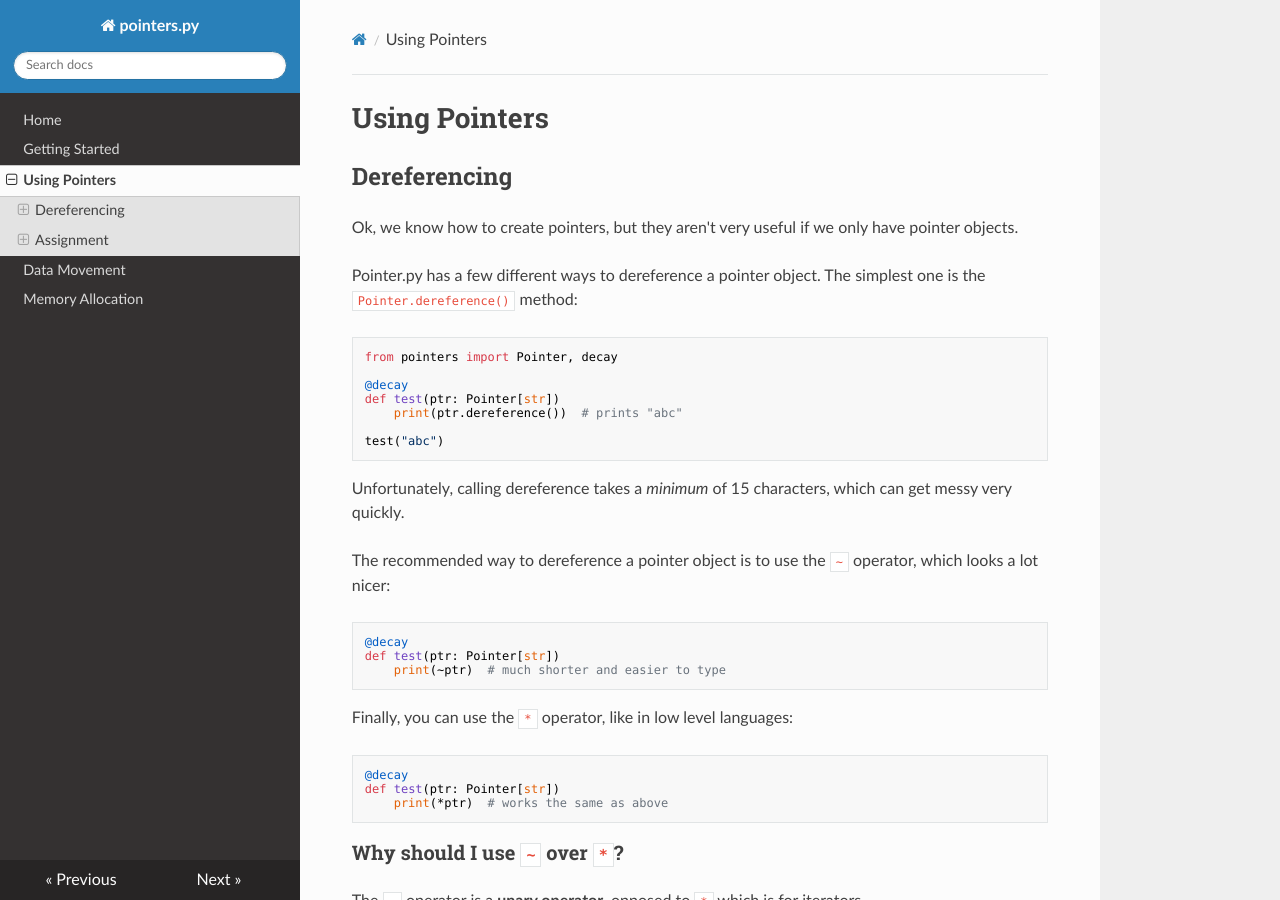
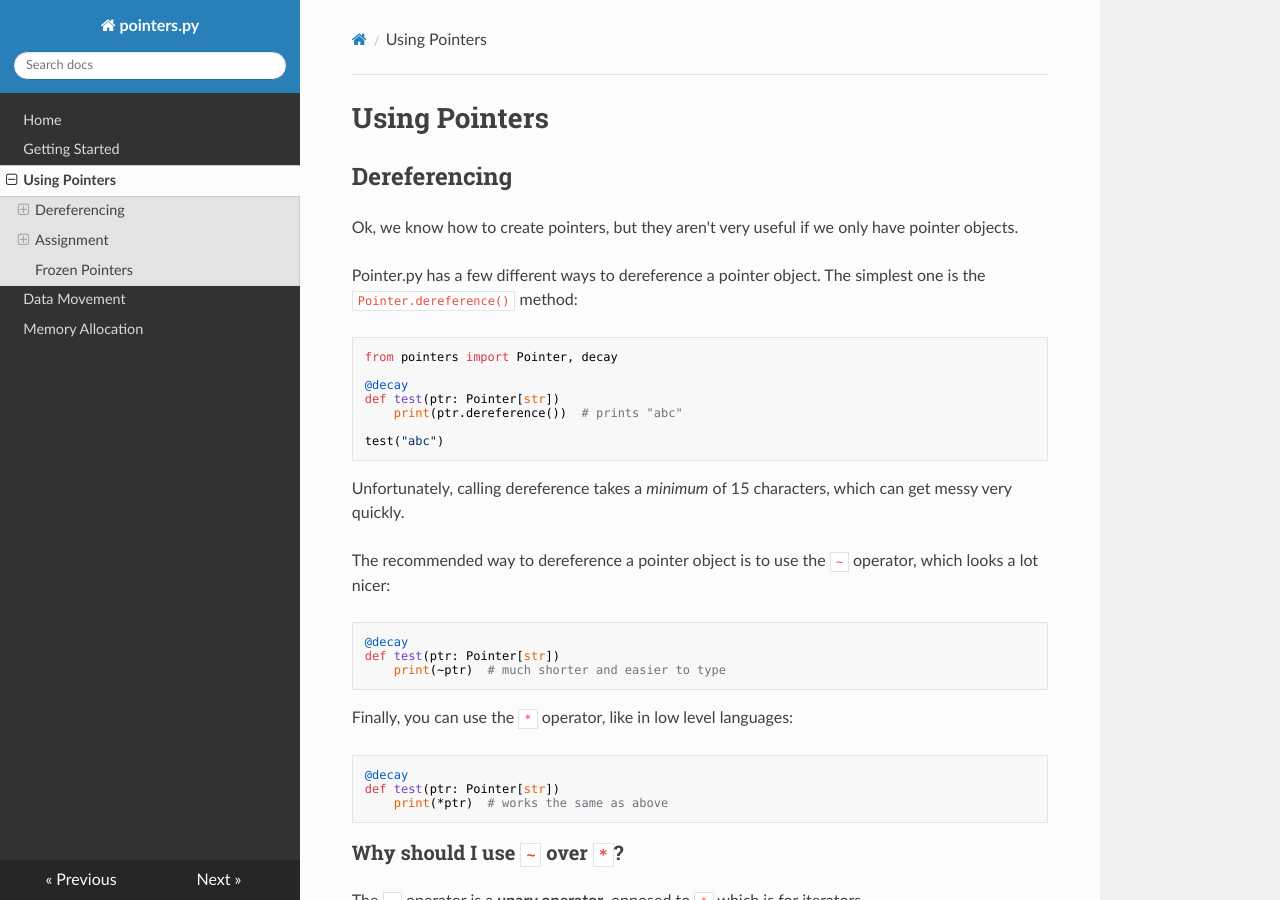
Before and after one commit to ZeroIntensity/pointers.py, an MkDocs documentation site: the page built from docs/pointers.md, in a window 1280 px wide and 900 px high. Built offline with MkDocs 1.6.1, drawn with Linux system fonts in a browser that asks for light colours; nearby versions of some CDN libraries.

Commit message:
fix typo

````diff
--- a/docs/pointers.md
+++ b/docs/pointers.md
@@ -117,7 +117,7 @@ int main() {
 }
 ```
 
-### Frozen Pointers
+## Frozen Pointers
 
 If you don't want your pointer to ever change, you can use `FrozenPointer` and `to_const_ptr`:
 
````
